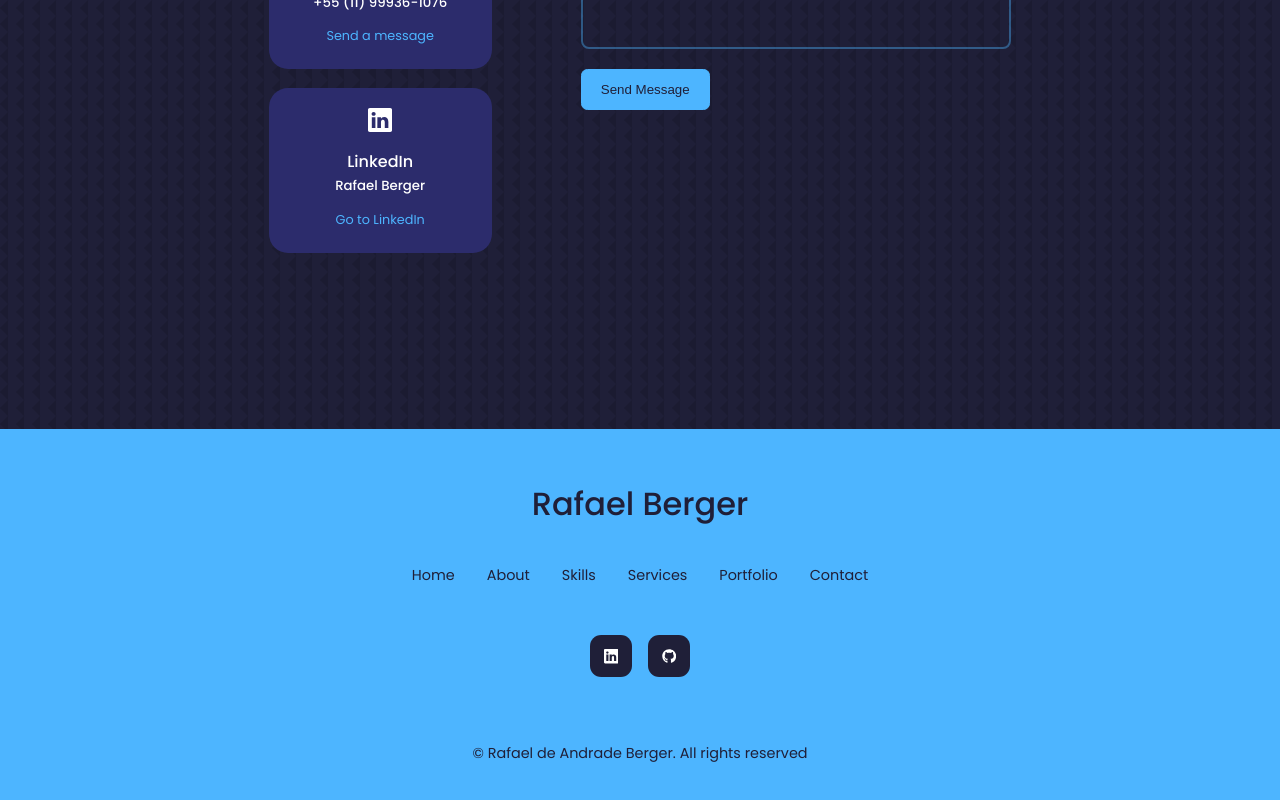
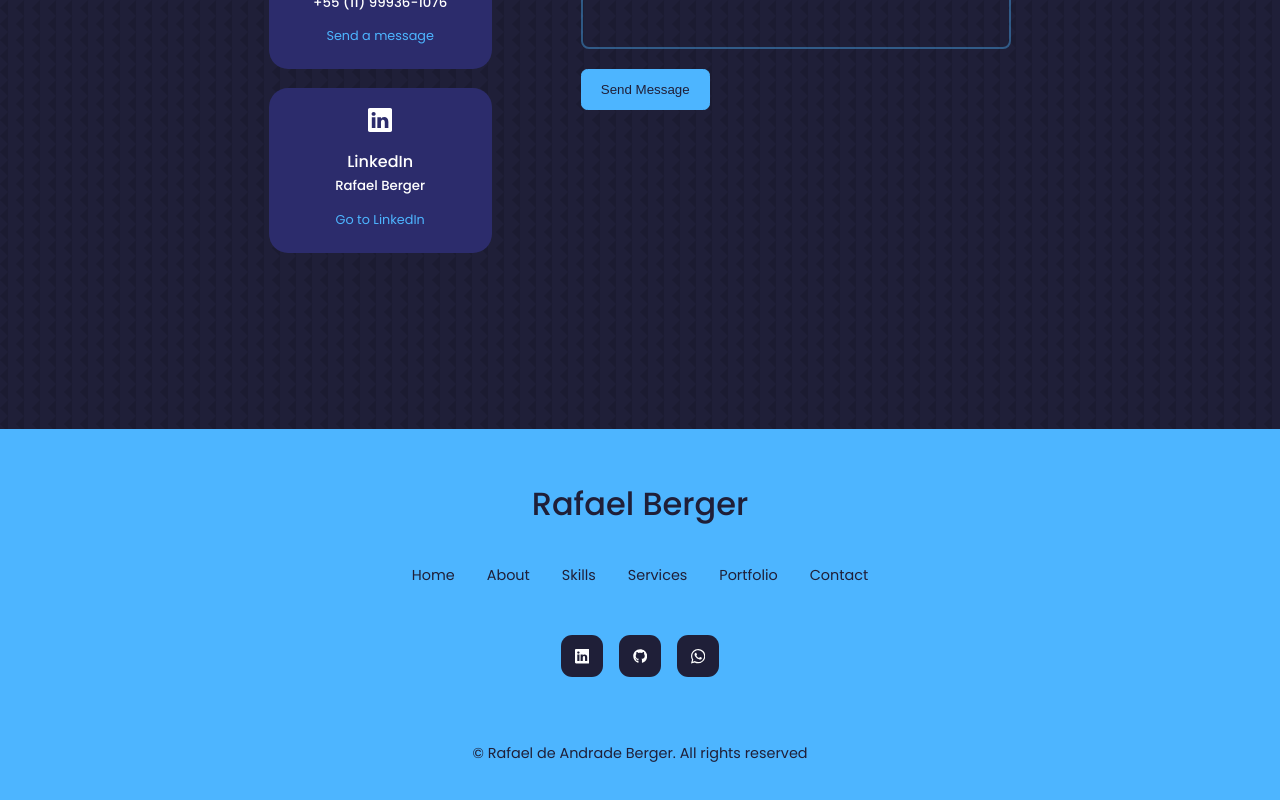
Before and after one commit to RafaelBerger/rafael-portfolio, a React (Create React App) app: page / in a window 1280 px wide. Shown: the part 4240-5040 px from the top of the page. Built offline with nearby package versions, Linux system fonts and the light colour scheme.

Commit message:
adicionado WhatsApp no footer

```diff
--- a/src/components/footer/Footer.jsx
+++ b/src/components/footer/Footer.jsx
@@ -2,6 +2,7 @@ import React from "react";
 import "./footer.css";
 import { BsLinkedin } from "react-icons/bs";
 import { FaGithub } from "react-icons/fa";
+import { BsWhatsapp } from "react-icons/bs";
 
 const Footer = () => {
   return (
@@ -37,6 +38,9 @@ const Footer = () => {
         <a href="https://github.com/RafaelBerger" target="_blank">
           <FaGithub />
         </a>
+        <a href="https://wa.me/5511999361076" target="_blank">
+          <BsWhatsapp />
+        </a>
       </div>
 
       <div className="footer__copyright">
```
